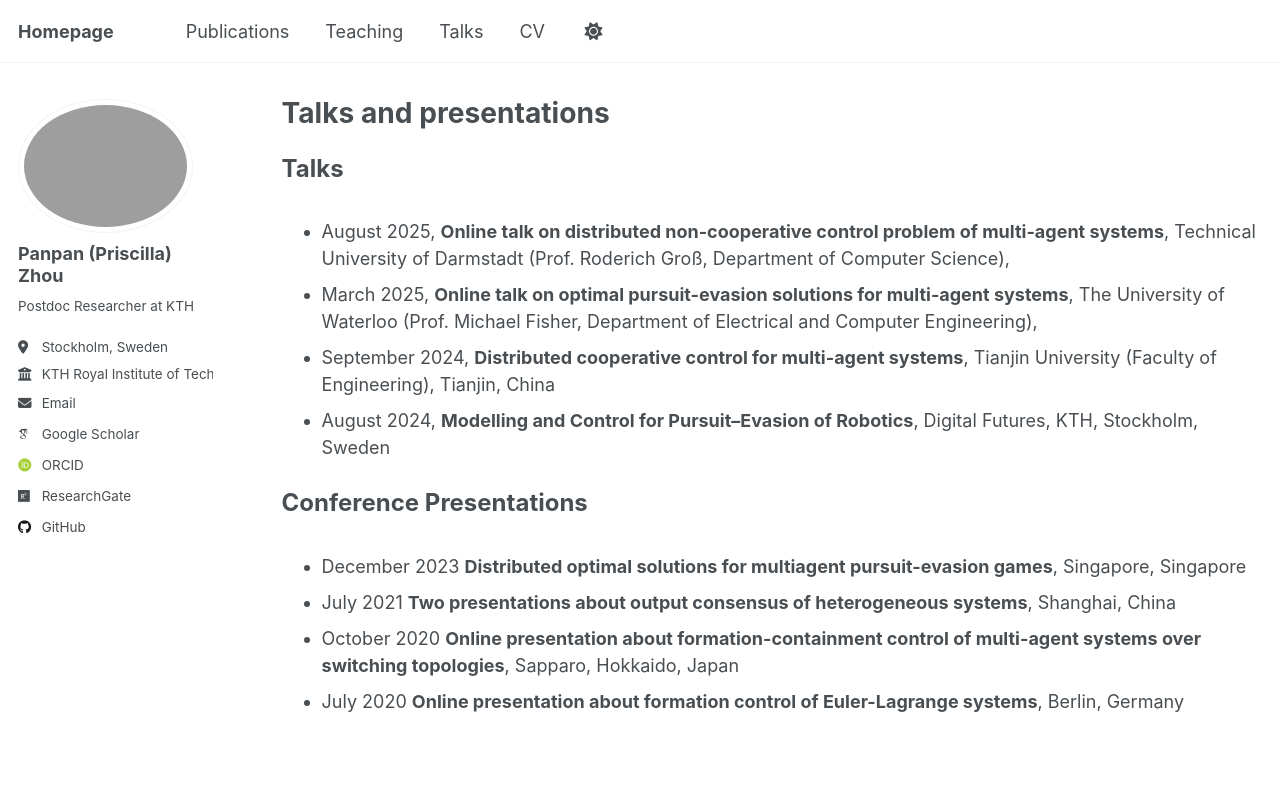
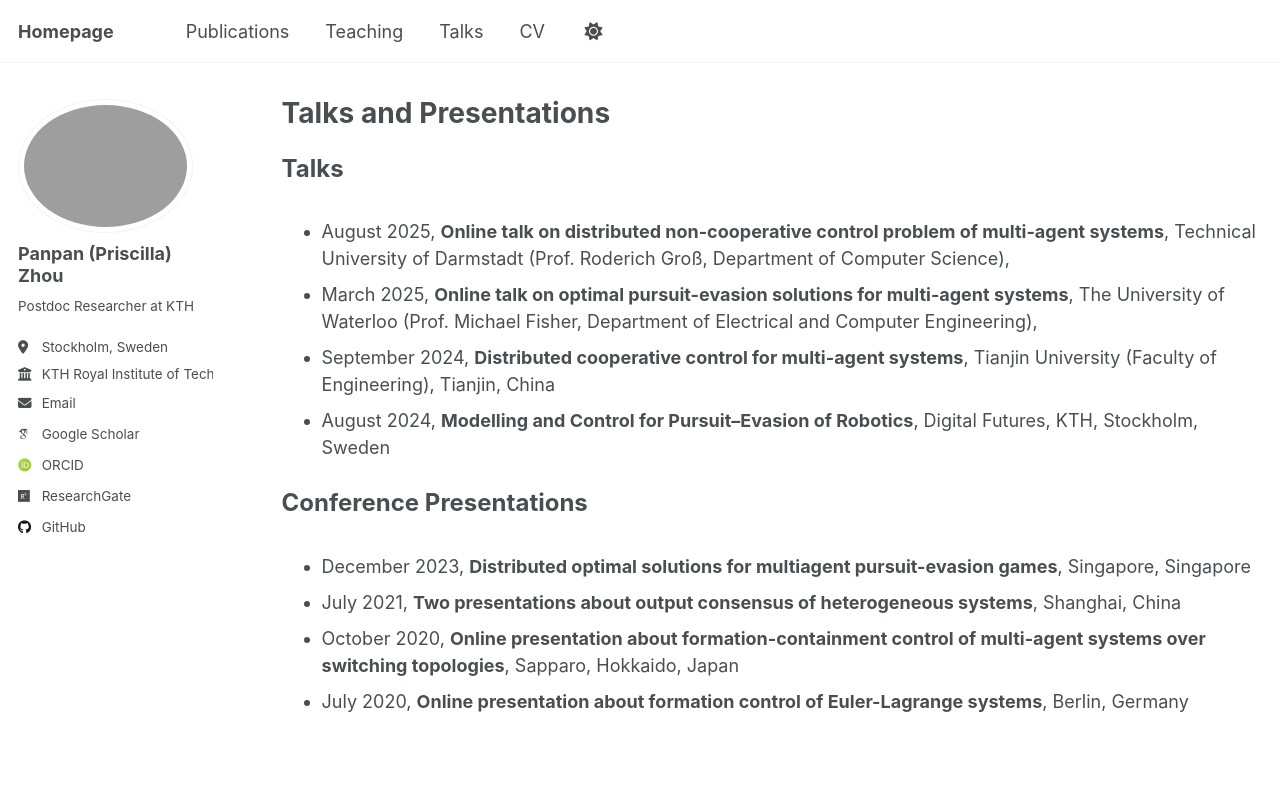
Before and after one commit to PanpanZhou11/Panpan-Zhou.github.io, a Jekyll site: the page built from _pages/talks.html, in a window 1280 px wide and 1123 px high. Shown: the top 801 px of the window. Built offline with Jekyll 4.4.1, drawn with Linux system fonts in a browser that asks for light colours; some web fonts are replaced; a script that is not in the unit is left out.

```diff
--- a/_pages/talks.html
+++ b/_pages/talks.html
@@ -1,6 +1,6 @@
 ---
 layout: archive
-title: "Talks and presentations"
+title: "Talks and Presentations"
 permalink: /talks/
 author_profile: true
 ---
@@ -40,7 +40,7 @@ author_profile: true
   {% for talk in sorted_talks %}
     {% if talk.type == "Conference presentation" %}
       <li>
-        {{ talk.date | date: "%B %Y" }}
+        {{ talk.date | date: "%B %Y" }},
         {% if talk.permalink %}
           <strong><a href="{{ talk.url | relative_url }}">{{ talk.title }}</a></strong>,
         {% else %}
```
